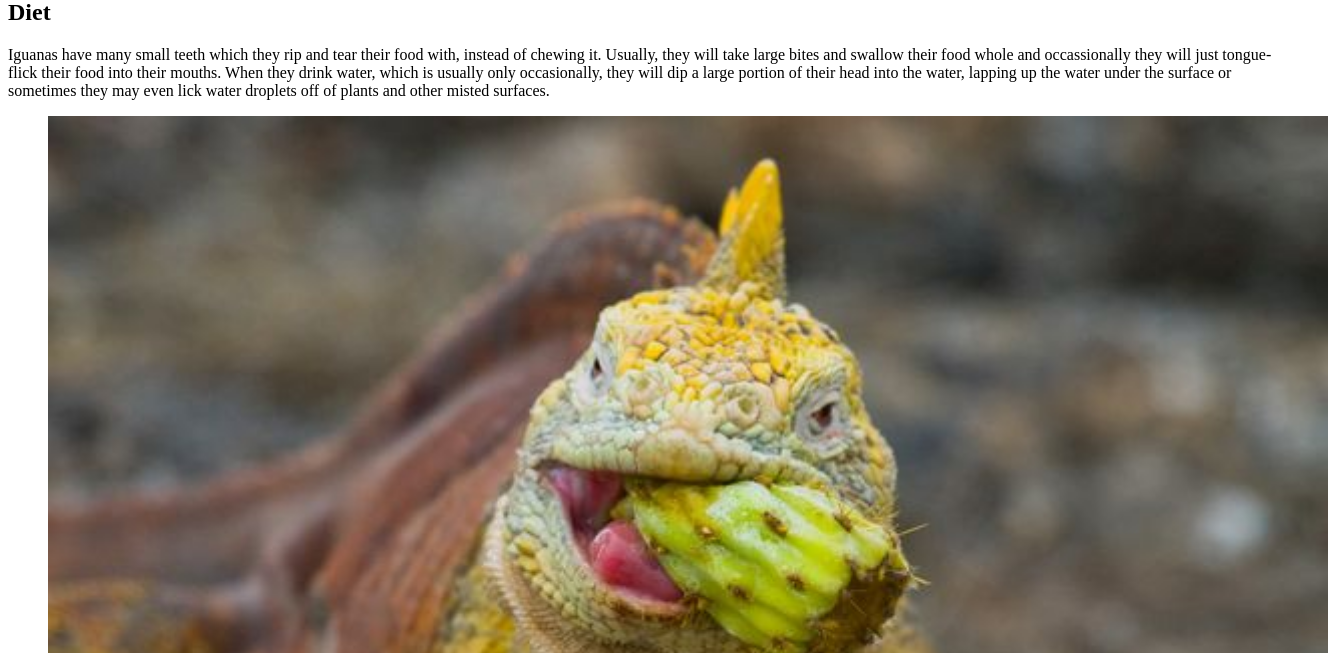
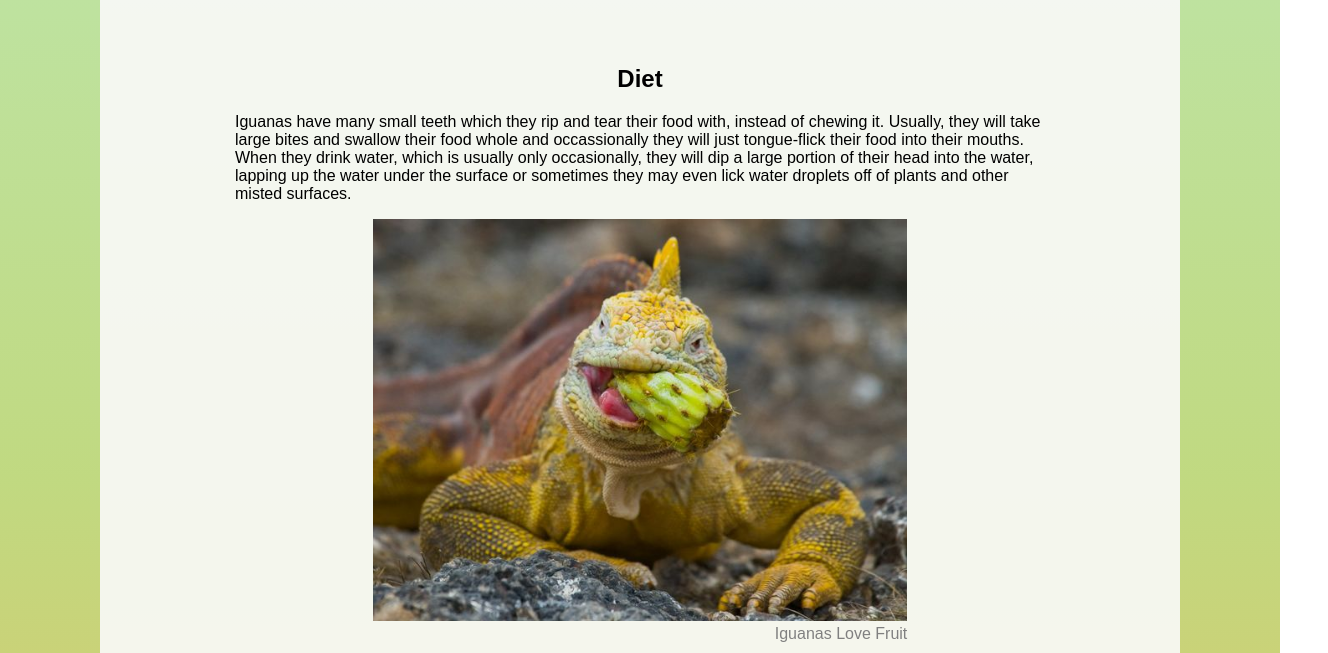
Before and after one commit to cherimarie/media-query-practice, a plain HTML site: page index.html in a window 1280 px wide. Shown: the part 173-826 px from the top of the page, 1328 px wide, since content can reach past the window. Drawn offline with Linux system fonts and the light colour scheme.

Commit message:
Correct stylesheet link

```diff
--- a/index.html
+++ b/index.html
@@ -4,8 +4,7 @@
   <title>Iguana Diet</title>
 
   <meta charset="utf-8">
-  <link rel="stylesheet" type="text/css" href="styles/one.css">
-  <link rel="stylesheet" type="text/css" href="styles/two.css">
+  <link rel="stylesheet" type="text/css" href="styles/original.css">
 </head>
 <body>
 
```
